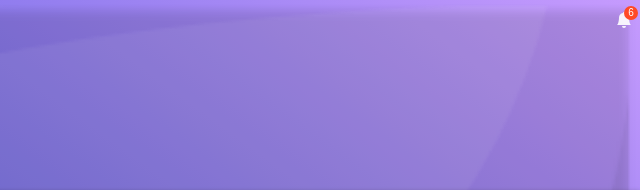
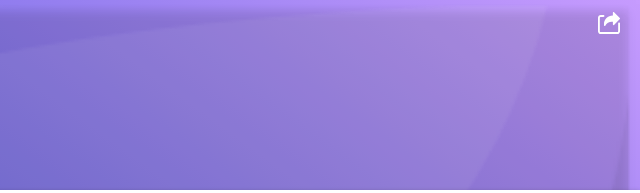
Before and after one commit to mohammedjunaidali6/Customer_App, a React app: page /gamedetail in a window 1280 px wide. Shown: the top 193 px of the page, 640-1280 px from the left. Built offline with nearby package versions, Linux system fonts and the light colour scheme; a web font is replaced by a local one.

Commit message:
Back page changes

```diff
--- a/src/assets/css/mvp.css
+++ b/src/assets/css/mvp.css
@@ -193,6 +193,11 @@ button[disabled]{
 
 .MuiTextField-root .MuiOutlinedInput-root {
     border-radius: 20px;
+}
+
+.share-img {
+  float: right;
+  margin-right: 20px;
 }
 
 #back-container {
--- a/src/components/common/back.jsx
+++ b/src/components/common/back.jsx
@@ -7,6 +7,7 @@ import point_box_src from '../../assets/img/rewardZone/gem_home.svg';
 import trophy_src from '../../assets/img/rewardZone/trophy_home.svg';
 import rank_src from '../../assets/img/rewardZone/Rank__home.svg';
 import rupee_src from '../../assets/img/rewardZone/rupee_home.svg';
+import share_src from '../../assets/img/gameDetails/share.svg';
 // import { GlobalModal } from "./global";
 
 export default function Back(props) {
@@ -54,7 +55,10 @@ export default function Back(props) {
                 {props.fromNotification ? (
                     <AiOutlineClose className="close-box mr-2" onClick={() => closeNotificationFn()} />
                 ) : null}
-                {!props.fromNotification ? (
+                {props.fromGameDetail ? (
+                    <img src={share_src} alt="Share" className="share-img" />
+                ) : null}
+                {!props.fromNotification && !props.fromGameDetail && !props.fromLeaderBoard ? (
                     <Fragment>
                         <BsFillBellFill className="notification-box mr-2" onClick={() => notificationFn()} ></BsFillBellFill>
                         <span className={`notification-count ${props.fromRewardZone ? `n-c-right25` : `n-c-right2`}`} >6</span>
--- a/src/components/userRewards/userRewards.jsx
+++ b/src/components/userRewards/userRewards.jsx
@@ -41,7 +41,7 @@ export default function UserRewards(props) {
     console.log('UserRewards props', props);
     return (
         <div id="userrewards-container">
-            <Back parentProps={props} fromGameDetail={true} />
+            <Back parentProps={props} fromUserRewards={true} />
             <UserRewardsUserInfo parentProps={props} />
             <UserDailyReward parentProps={props} />
             <UserWinnings parentProps={props} />
```
Also changed, not shown: 1 other file.
